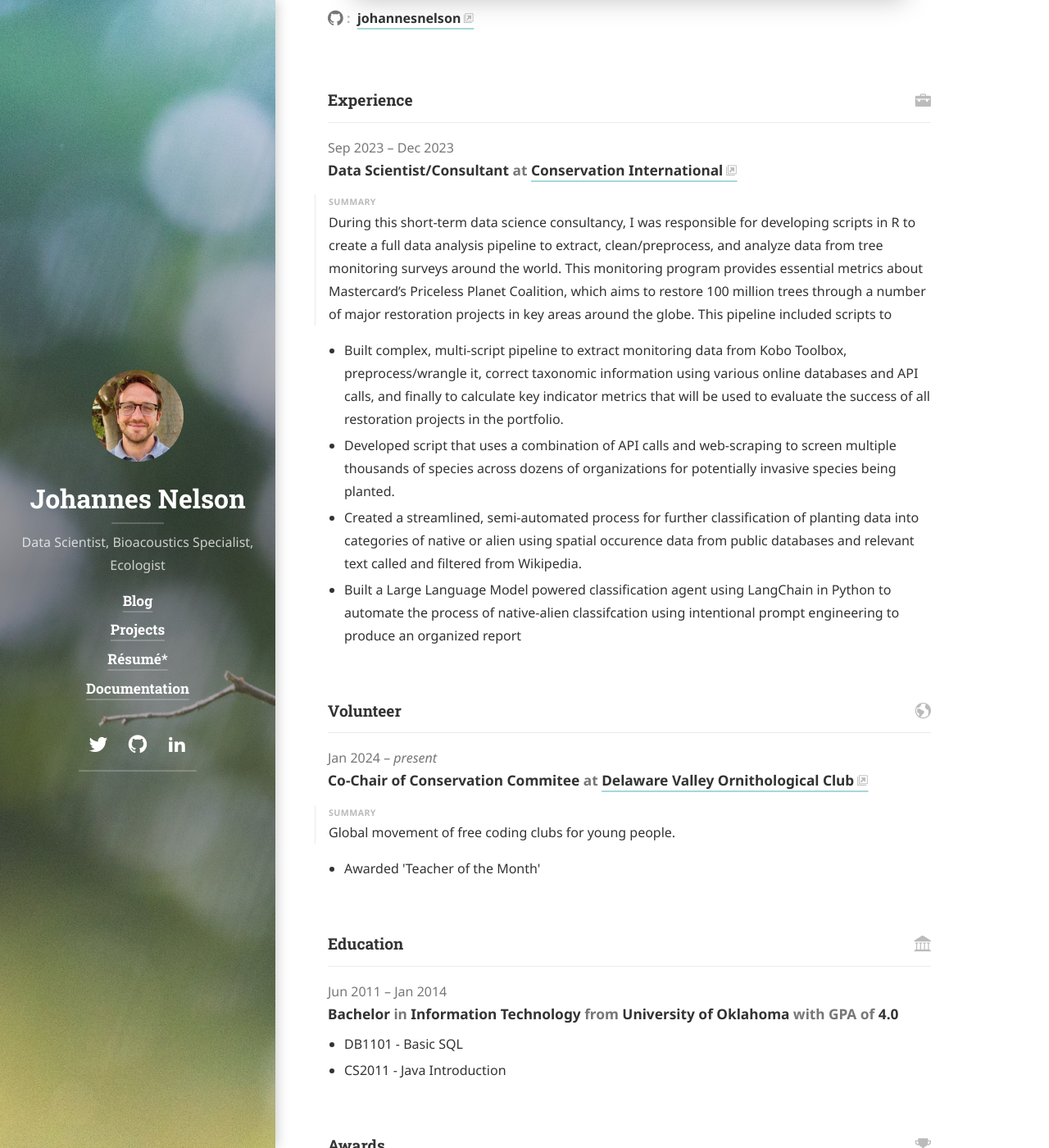
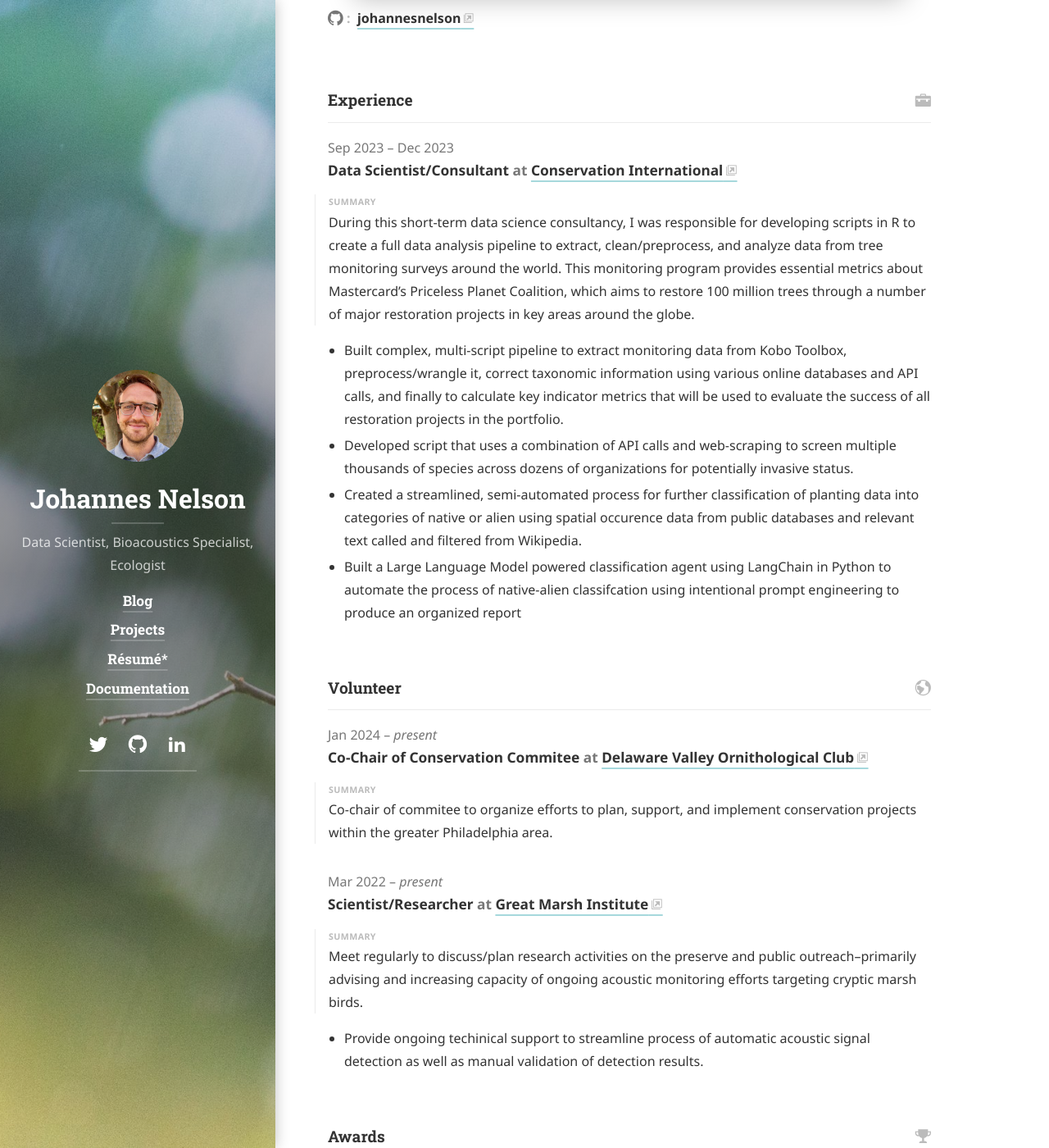
Before and after one commit to johannesnelson/johannesnelson.github.io, a Jekyll site: the page built from resume.md, in a window 1280 px wide and 1400 px high, scrolled down 784 px. Shown: the whole window at 82% size. Built offline with Jekyll 4.4.1, drawn with Linux system fonts in a browser that asks for light colours; cached includes are drawn as plain includes; nearby versions of some CDN libraries; some web fonts are replaced; library files that are not in the unit come from our copies.

Commit message:
Resume work

```diff
--- a/_data/resume.yml
+++ b/_data/resume.yml
@@ -45,8 +45,7 @@
       surveys around the world. This monitoring program provides
       essential metrics about Mastercard’s Priceless Planet Coalition,
       which aims to restore 100 million trees through a number of
-      major restoration projects in key areas around the globe. This
-      pipeline included scripts to
+      major restoration projects in key areas around the globe.
     highlights:
       - Built complex, multi-script pipeline to extract monitoring data from Kobo Toolbox,
         preprocess/wrangle it, correct taxonomic information using various online databases
@@ -54,7 +53,7 @@
         evaluate the success of all restoration projects in the portfolio.
       - Developed script that uses a combination of API calls and web-scraping to screen
         multiple thousands of species across dozens of organizations for potentially invasive
-        species being planted.
+        status.
       - Created a streamlined, semi-automated process for further classification of planting data
         into categories of native or alien using spatial occurence data from public databases and
         relevant text called and filtered from Wikipedia.
@@ -67,19 +66,35 @@
     website: "https://dvoc.org/"
     startDate: "2024-01-15"
     endDate:
-    summary: "Global movement of free coding clubs for young people."
+    summary: "Co-chair of commitee to organize efforts to plan, support, and implement conservation
+    projects within the greater Philadelphia area."
+    # highlights:
+    #   - "Awarded 'Teacher of the Month'"
+  - organization: "Great Marsh Institute"
+    position: "Scientist/Researcher"
+    website: "https://greatmarshinstitute.org/"
+    startDate: "2022-03-15"
+    endDate:
+    summary: "Meet regularly to discuss/plan research activities on the preserve and public outreach--primarily
+    advising and increasing capacity of ongoing acoustic monitoring efforts targeting cryptic marsh birds."
     highlights:
-      - "Awarded 'Teacher of the Month'"
-education:
-  - institution: "University of Oklahoma"
-    area: "Information Technology"
-    studyType: "Bachelor"
-    startDate: "2011-06-01"
-    endDate: "2014-01-01"
+      - "Provide ongoing techinical support to streamline process of automatic acoustic signal detection
+      as well as manual validation of detection results."
+
+schooling:
+  - institution: "University of Pennsylvania"
+    area: "Environmental Studies"
+    studyType: "Master's"
+    startDate: "2021-09-30"
+    endDate: "2013-09-30"
     gpa: "4.0"
     courses:
-      - "DB1101 - Basic SQL"
-      - "CS2011 - Java Introduction"
+      - "Deep Learning for Data Science"
+      - "Applied Machine Learning"
+      - "Bioacoustic Monitoring: Principles and Practice"
+      - "Intro to GIS"
+      - "Ornithological Principles"
+      - "Biological Occupancy Modeling"
 awards:
   - title: "Digital Compression Pioneer Award"
     date: "2014-11-01"
--- a/resume.md
+++ b/resume.md
@@ -8,7 +8,7 @@
 left_column:
   - work
   - volunteer
-  - education
+  - schooling
   - awards
   - publications
   - references
```
Also changed, not shown: 1 other file.
